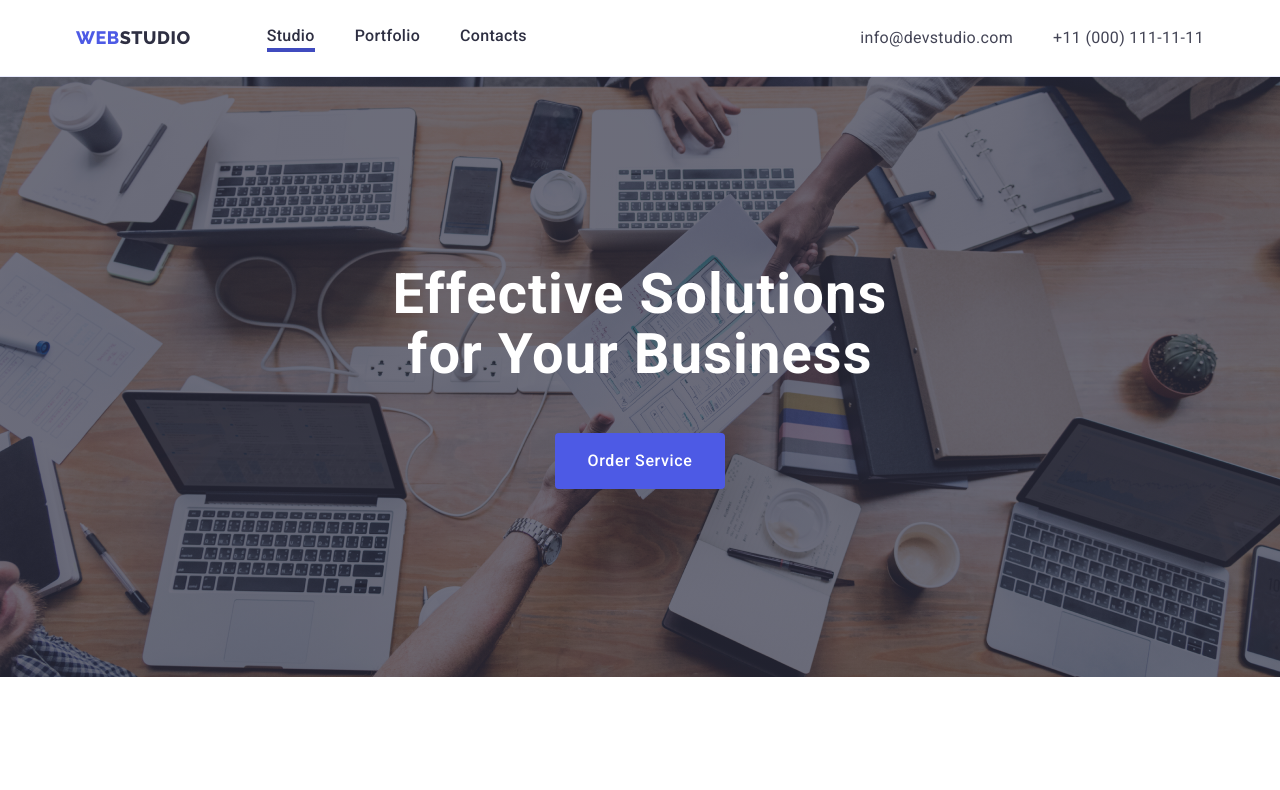
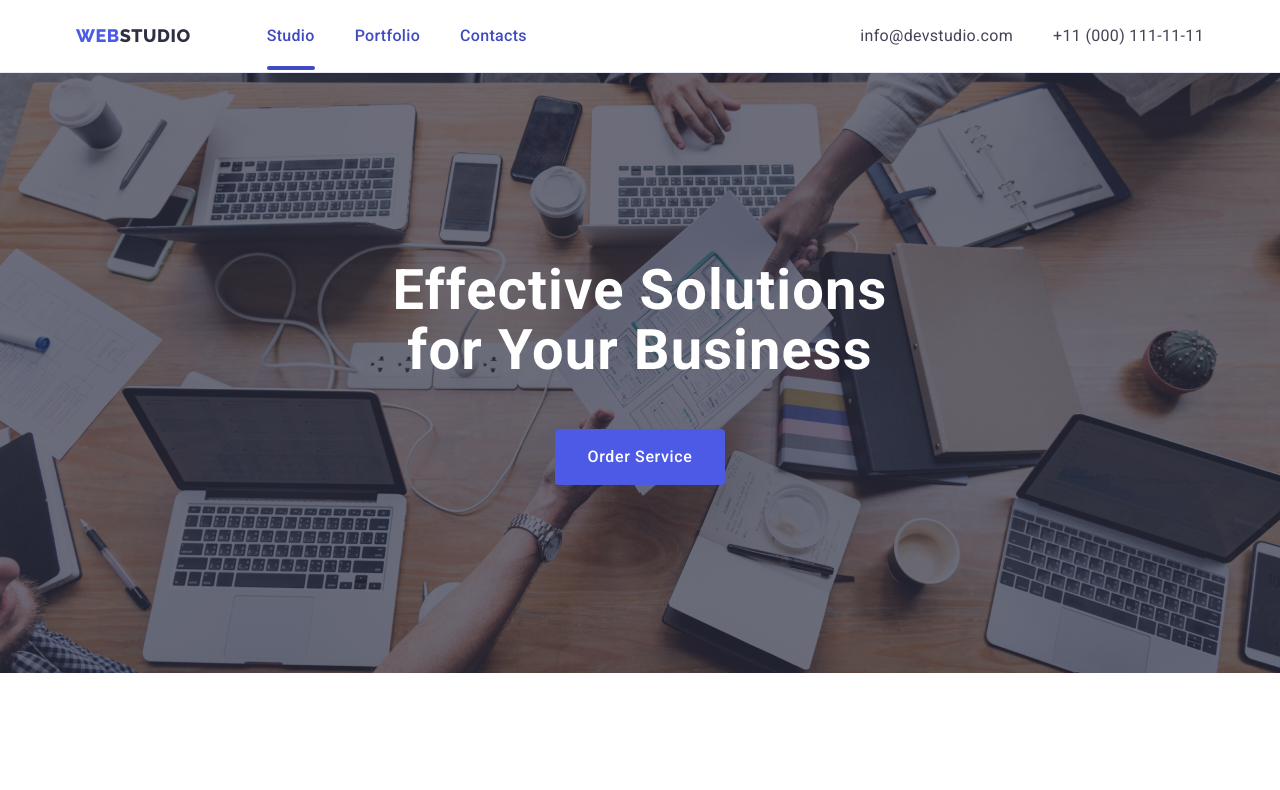
Before and after one commit to Nataliya-Viktorivna-Pashchenko/goit-markup-hw-05, a plain HTML site: page index.html in a window 1280 px wide. Shown: the top 790 px of the page. Drawn offline with nearby package versions, Linux system fonts and the light colour scheme.

Commit message:
Animation_1

```diff
--- a/css/styles.css
+++ b/css/styles.css
@@ -108,19 +108,24 @@ body {
   gap: 40px;
 }
 .menu-link {
+  position: relative;
   padding: 24px 0;
   font-weight: 500;
   font-size: 16px;
   line-height: 1.5;
   letter-spacing: 0.02em;
-  color: var(--maim-color-text);
+  color: #404bbf;
   transition: color 250ms cubic-bezier(0.4, 0, 0.2, 1);
 }
 .menu-link-hover-st::after {
   content: '';
+  position: absolute;
+  left: 0;
+  bottom: -1px;
   display: block;
   width: 48px;
   height: 4px;
+  border-radius: 2px;
   margin-left: auto;
   margin-right: auto;
   background-color: #404BBF;
```
